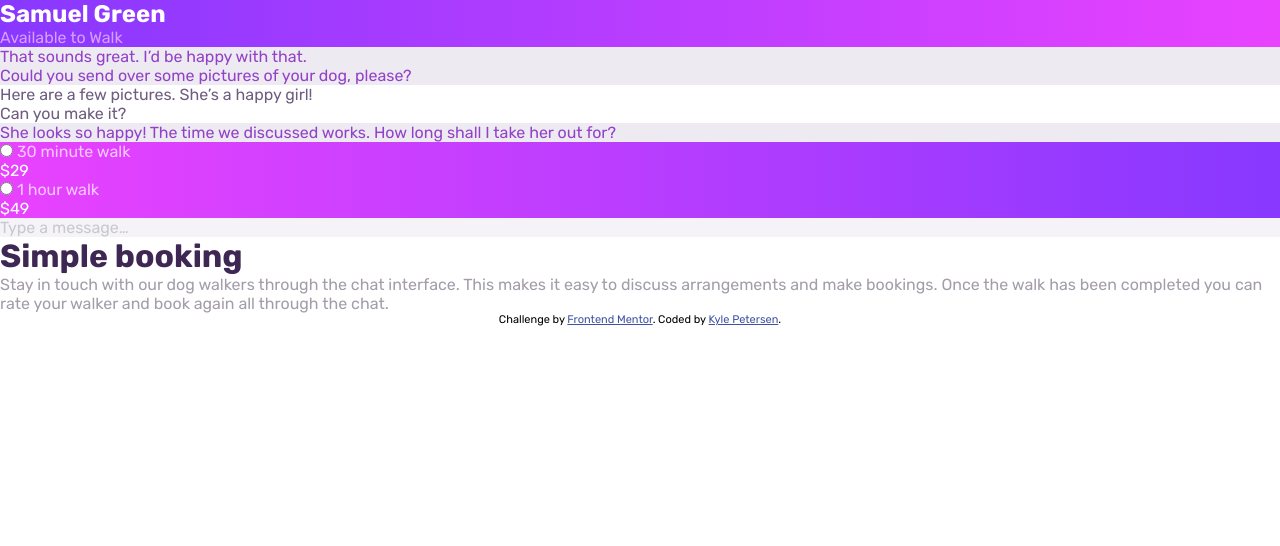
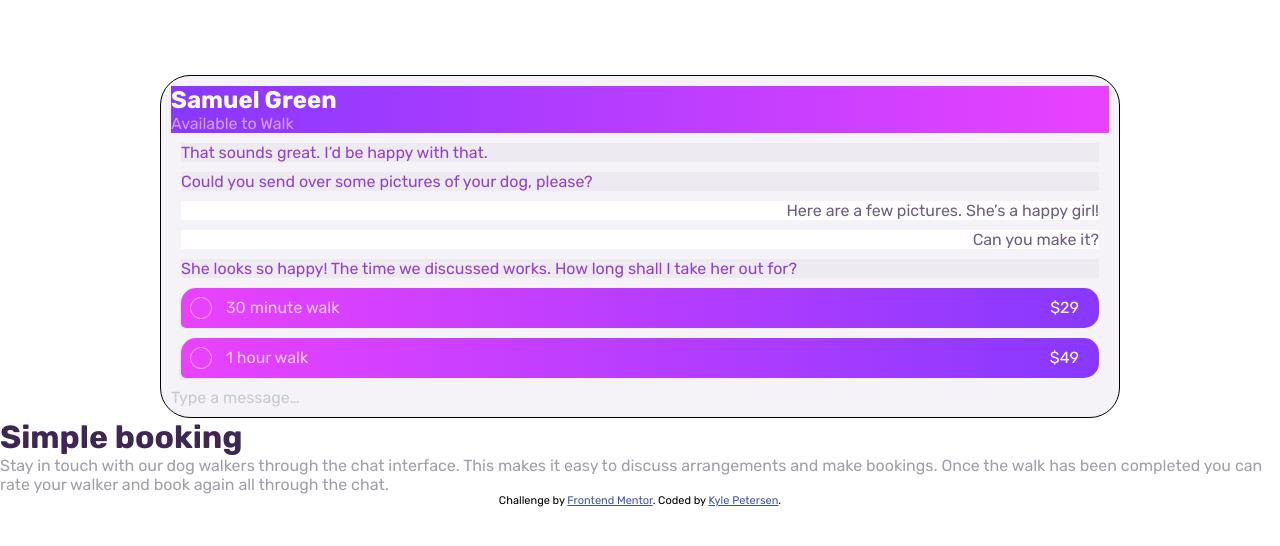
Before and after one commit to kpetersen00/Frontend-Mentor-Chat-app-preview, a plain HTML site: page index.html in a window 1280 px wide. Drawn offline with Linux system fonts and the light colour scheme.

Commit message:
formatted text

```diff
--- a/index.html
+++ b/index.html
@@ -37,29 +37,32 @@
         <h2 class="name">Samuel Green</h2>
         <p class="status">Available to Walk</p>
       </div>
-      <p class="received">That sounds great. I’d be happy with that.</p>
+      <p class="text received">That sounds great. I’d be happy with that.</p>
 
-      <p class="received">
+      <p class="text received">
         Could you send over some pictures of your dog, please?
       </p>
 
-      <p class="sent">Here are a few pictures. She’s a happy girl!</p>
+      <p class="text sent">Here are a few pictures. She’s a happy girl!</p>
 
-      <p class="sent">Can you make it?</p>
+      <p class="text sent">Can you make it?</p>
 
-      <p class="received">
+      <p class="text received">
         She looks so happy! The time we discussed works. How long shall I take
         her out for?
       </p>
 
-      <div class="offer">
-        <input class="btn" type="radio" id="half" />
-        <label class="time" for="half"> 30 minute walk</label>
+      <div class="text offer">
+        <p class="time">
+          <button type="submit" class="btn"></button> 30 minute walk
+        </p>
         <p class="price">$29</p>
       </div>
-      <div class="offer">
-        <input class="btn" type="radio" id="hour" />
-        <label class="time" for="hour"> 1 hour walk</label>
+
+      <div class="text offer">
+        <p class="time">
+          <button type="submit" class="btn"></button> 1 hour walk
+        </p>
         <p class="price">$49</p>
       </div>
       <p class="placeholder">Type a message…</p>
--- a/main.css
+++ b/main.css
@@ -51,7 +51,10 @@ h1 {
 .description {
   color: hsl(270, 7%, 64%);
 }
-
+.btn {
+  outline: 1px solid rgba(255, 255, 255, 0.507);
+  background-color: hsl(293, 100%, 63%);
+}
 /* ==========
    Typography
    ========== */
@@ -59,3 +62,36 @@ h1 {
 body {
   font-family: "Rubik", sans-serif;
 }
+
+/* =========
+   Formating
+   ========= */
+.preview {
+  width: 75vw;
+  margin: 75px auto auto auto;
+  padding: 10px;
+  border: black solid 1px;
+  border-radius: 30px;
+}
+.text {
+  margin: 10px;
+}
+.sent {
+  text-align: right;
+}
+.offer {
+  display: flex;
+  justify-content: space-between;
+  padding: 10px 20px 10px 10px;
+  border-radius: 15px;
+  border-bottom-left-radius: 5px;
+}
+.time {
+  display: flex;
+}
+.btn {
+  border: none;
+  padding: 10px;
+  border-radius: 50%;
+  margin-right: 15px;
+}
```
